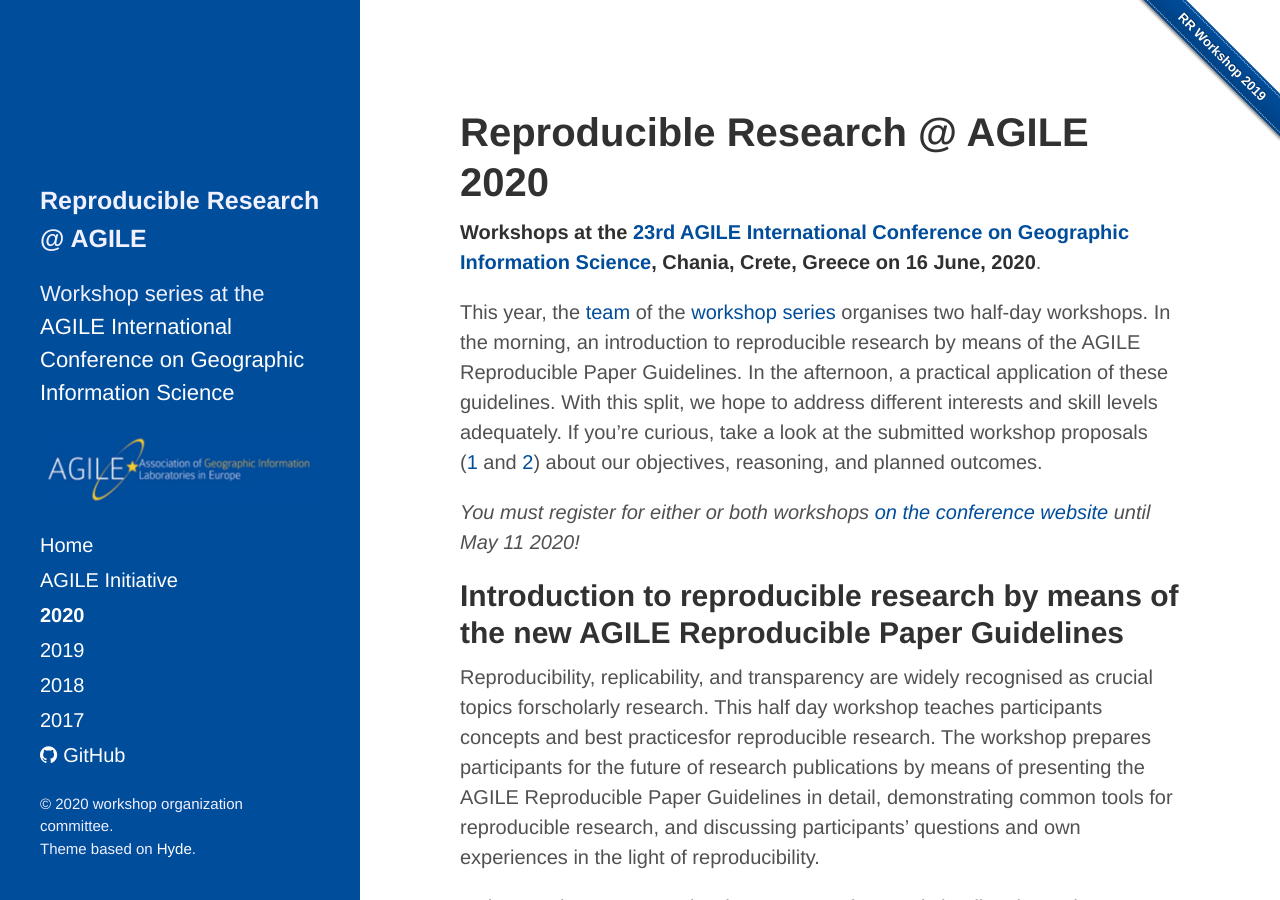
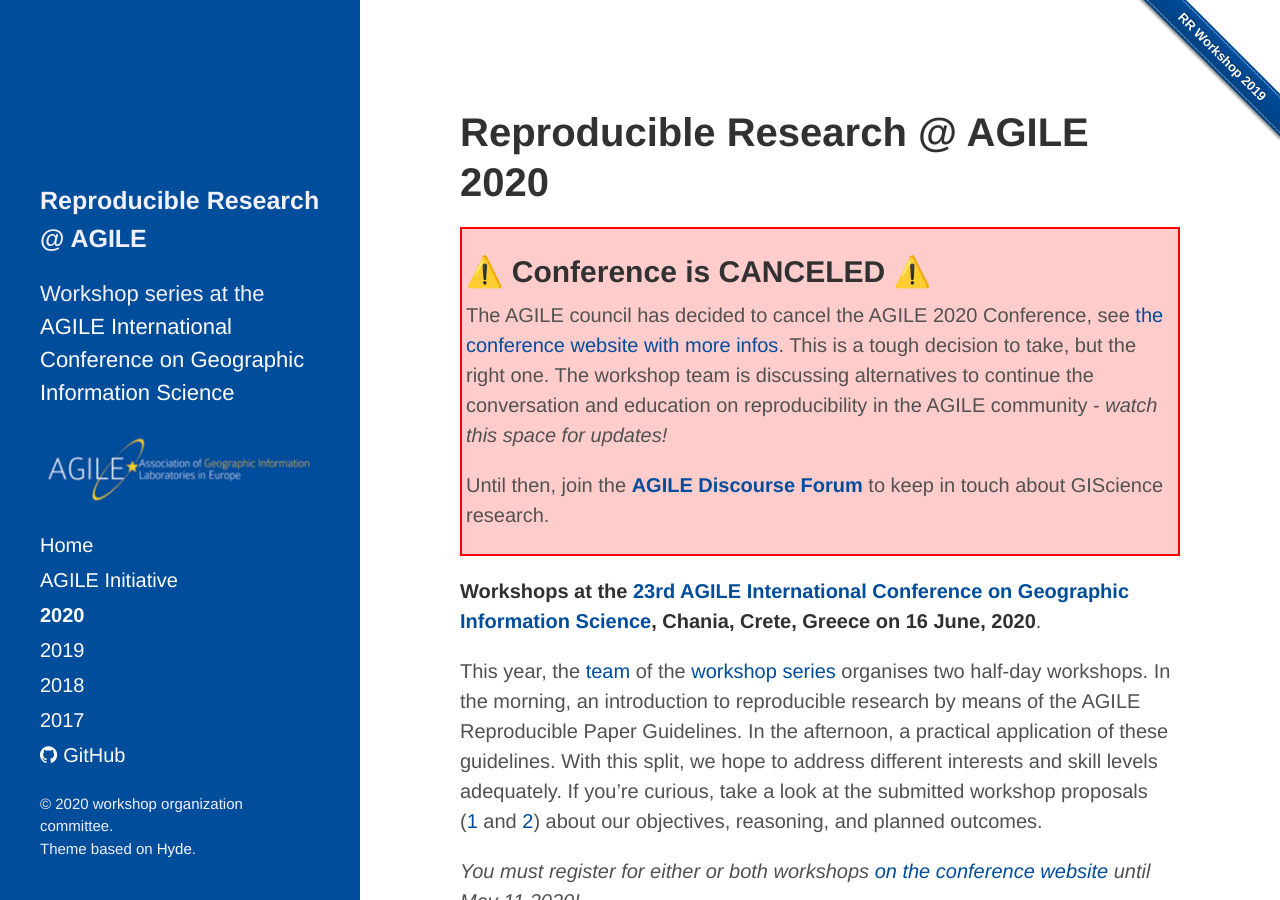
Before and after one commit to reproducible-agile/reproducible-agile.github.io, a Jekyll site: the page built from 2020.md, in a window 1280 px wide and 900 px high. Built offline with Jekyll 4.4.1, drawn with Linux system fonts in a browser that asks for light colours.

Commit message:
update website with cancellation of 2020 conference

```diff
--- a/2020.md
+++ b/2020.md
@@ -11,6 +11,14 @@
 ---
 
 # Reproducible Research @ AGILE 2020
+
+<div style="border: 2px solid red; background-color: #ffcccc; padding: 0.2em; margin: 1em 0;">
+<h2>⚠️ Conference is CANCELED ⚠️</h2>
+<p>The AGILE council has decided to cancel the AGILE 2020 Conference, see <a href="https://agile-online.org/conference-2020">the conference website with more infos</a>.
+This is a tough decision to take, but the right one.
+The workshop team is discussing alternatives to continue the conversation and education on reproducibility in the AGILE community - <em>watch this space for updates!</em></p>
+<p>Until then, join the <strong><a href="https://discourse.agile-online.org/">AGILE Discourse Forum</a></strong> to keep in touch about GIScience research.</p>
+</div>
 
 **Workshops at the [23rd AGILE International Conference on Geographic Information Science](https://agile-online.org/conference-2020/), Chania, Crete, Greece on 16 June, 2020**.
 
```
Also changed, not shown: index.md (+1 -1 lines).
